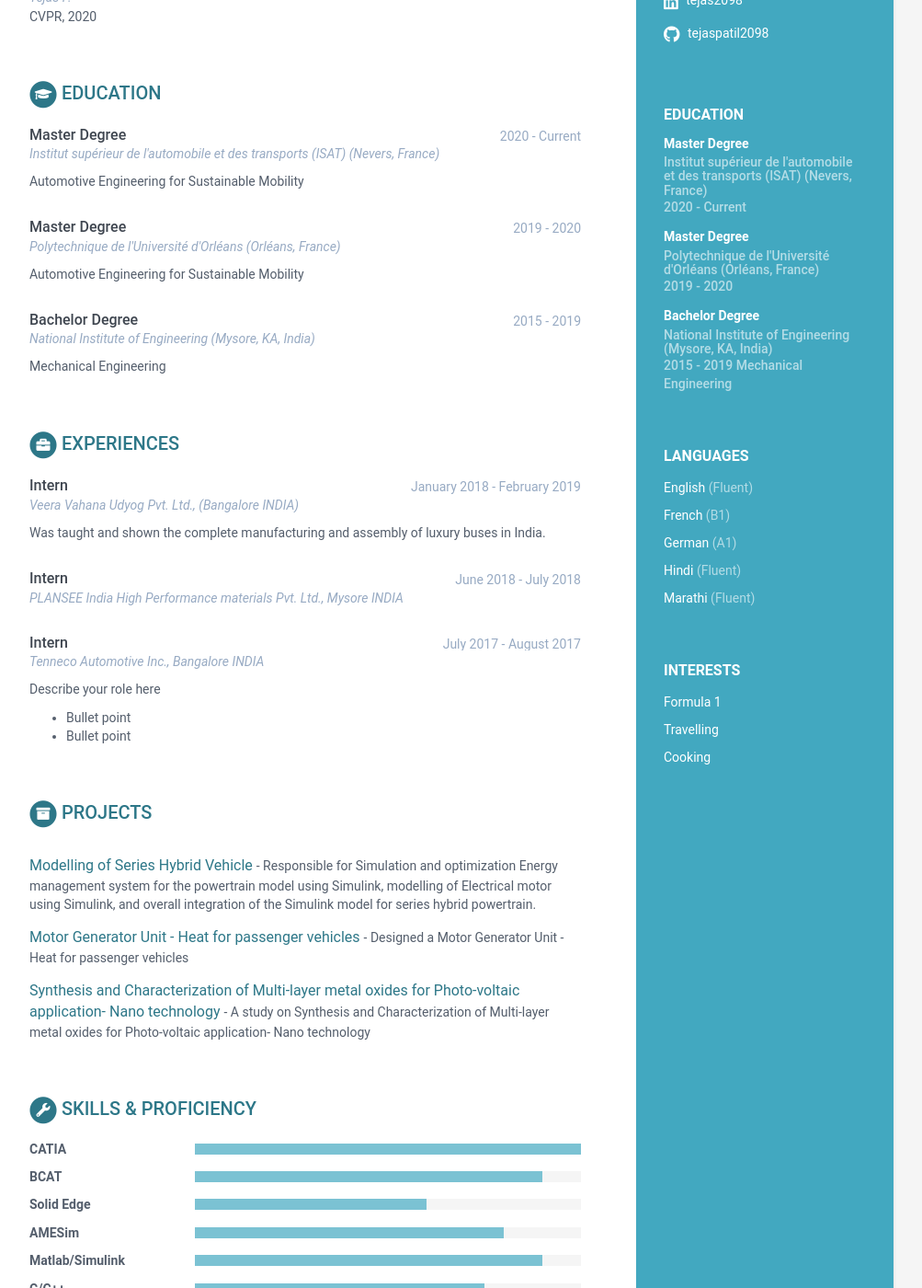
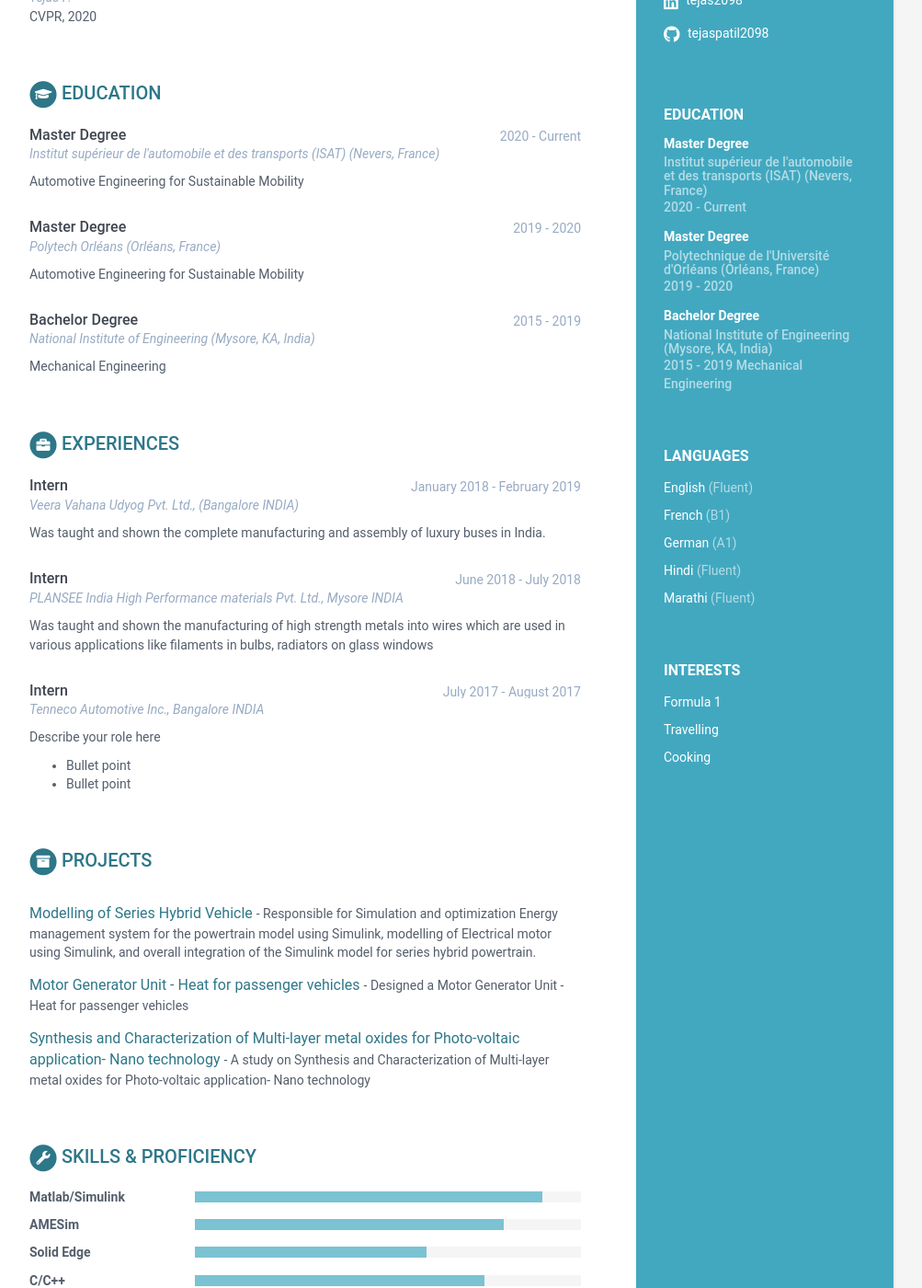
Before and after one commit to tejaspatil2098/tejaspatil2098.github.io, a Jekyll site: the page built from index.html, in a window 1280 px wide and 1400 px high, scrolled down 413 px. Shown: the whole window at 92% size, without its empty margins (168-1171 px from the left). Built offline with Jekyll 4.4.1, drawn with Linux system fonts in a browser that asks for light colours.

Commit message:
Update data.yml

```diff
--- a/_data/data.yml
+++ b/_data/data.yml
@@ -125,7 +125,7 @@ educationcomplete:
         Automotive Engineering for Sustainable Mobility
 
     - degree: Master Degree
-      university: Polytechnique de l'Université d'Orléans (Orléans, France)
+      university: Polytech Orléans (Orléans, France)
       time: 2019 - 2020
       details: |
         Automotive Engineering for Sustainable Mobility
@@ -147,7 +147,7 @@ experiences:
     - role: Intern
       time: June 2018 - July 2018
       company: PLANSEE India High Performance materials Pvt. Ltd., Mysore INDIA
-      details:
+      details: Was taught and shown the manufacturing of high strength metals into wires which are used in various applications like filaments in bulbs, radiators on glass windows
 
     - role: Intern
       time: July 2017 - August 2017
@@ -190,20 +190,15 @@ skills:
     title: Skills &amp; Proficiency
 
     toolset:
-      - name: CATIA
-        level: 100%
 
-      - name: BCAT
+      - name: Matlab/Simulink
         level: 90%
-
-      - name: Solid Edge
-        level: 60%
 
       - name: AMESim
         level: 80%
 
-      - name: Matlab/Simulink
-        level: 90%
+      - name: Solid Edge
+        level: 60%
 
       - name: C/C++
         level: 75%
```
